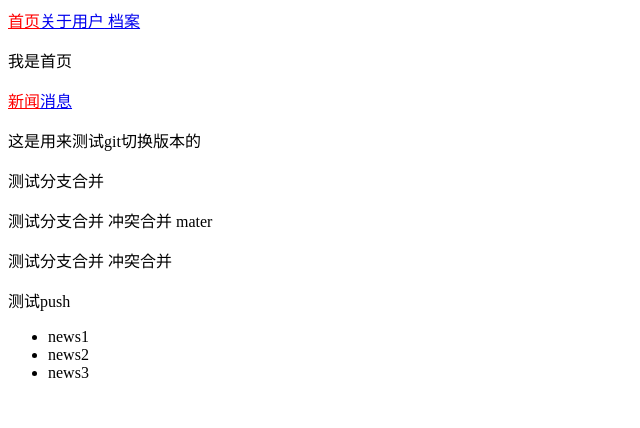
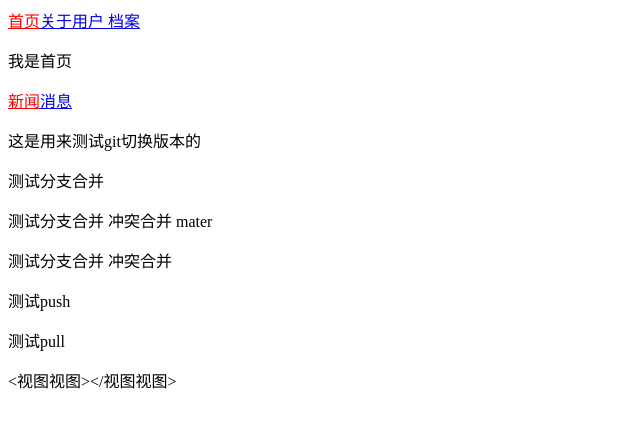
Before and after one commit to bajibaji3/learnvuerouter, a Vue app: page /home/news in a window 1280 px wide. Shown: the top 428 px of the page, without its empty margins (0-640 px from the left). Built offline with nearby package versions, Linux system fonts and the light colour scheme.

Commit message:
pull test commit

```diff
--- a/src/components/Home.vue
+++ b/src/components/Home.vue
@@ -8,7 +8,8 @@
     <p>测试分支合并 冲突合并 mater</p>
     <p>测试分支合并 冲突合并</p>
     <p>测试push</p>
-    <router-view></router-view>
+    <p>测试pull</p>
+    <视图视图></视图视图>
   </div>
 </template>
 
```
